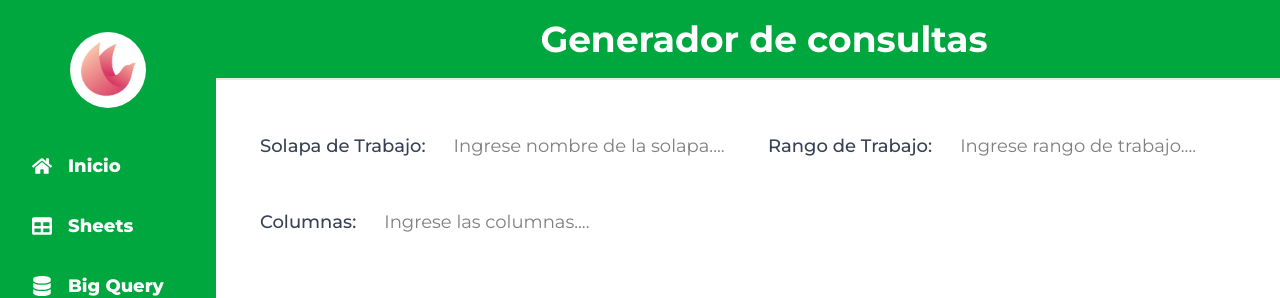
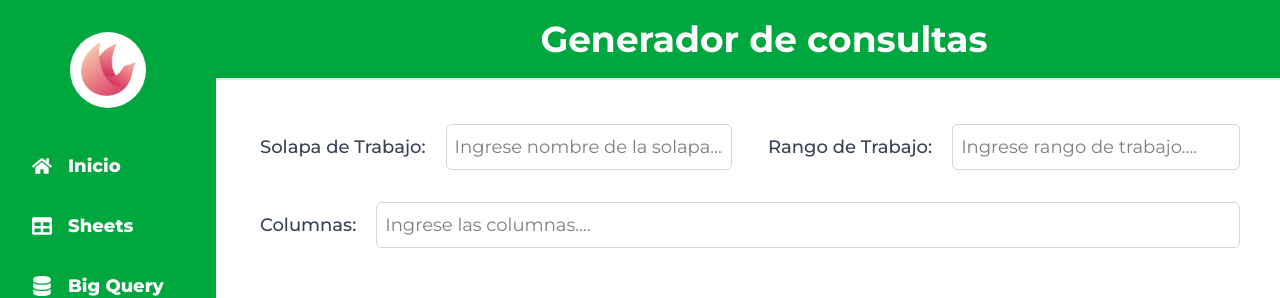
Before and after one commit to martinezlopezezequielernesto/data-analist-tools, a Next.js app: page /query in a window 1280 px wide. Shown: the top 298 px of the page. Built offline with nearby package versions, Linux system fonts and the light colour scheme.

Commit message:
arreglando border de los inputs

```diff
--- a/components/forms/Input.tsx
+++ b/components/forms/Input.tsx
@@ -27,7 +27,7 @@ export default function Input({
   return (
     <input
       type={type}
-      className="w-full p-2 text-sm md:text-base lg:text-lg  border-0 border-gray-300 rounded-md focus:outline-none focus:ring-1 focus:ring-green-600"
+      className="w-full p-2 text-sm md:text-base lg:text-lg  border border-gray-300 rounded-md focus:border-0 focus:outline-none focus:ring-1 focus:ring-green-600"
       placeholder={placeholder}
       value={value}
       onChange={(e) => onChange(e.target.value)}
```
